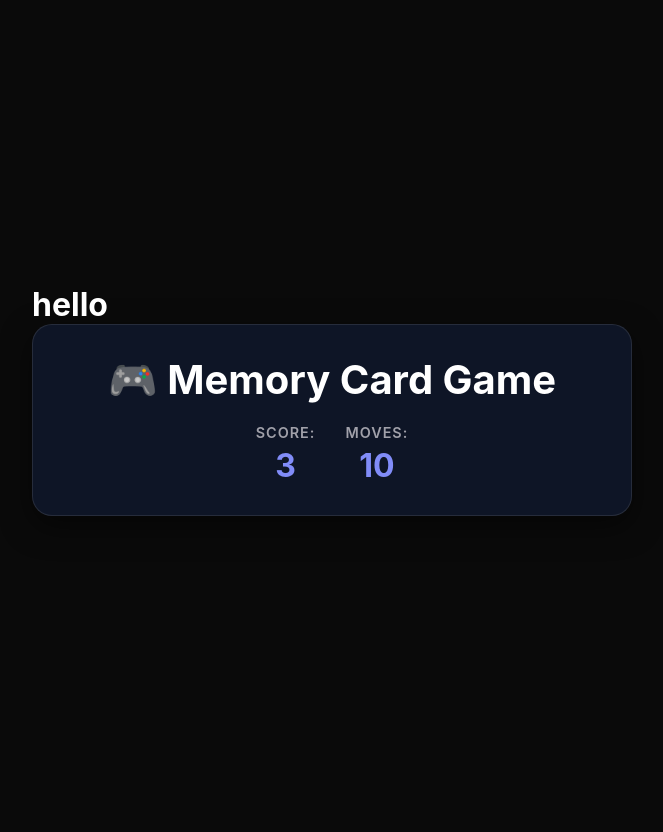
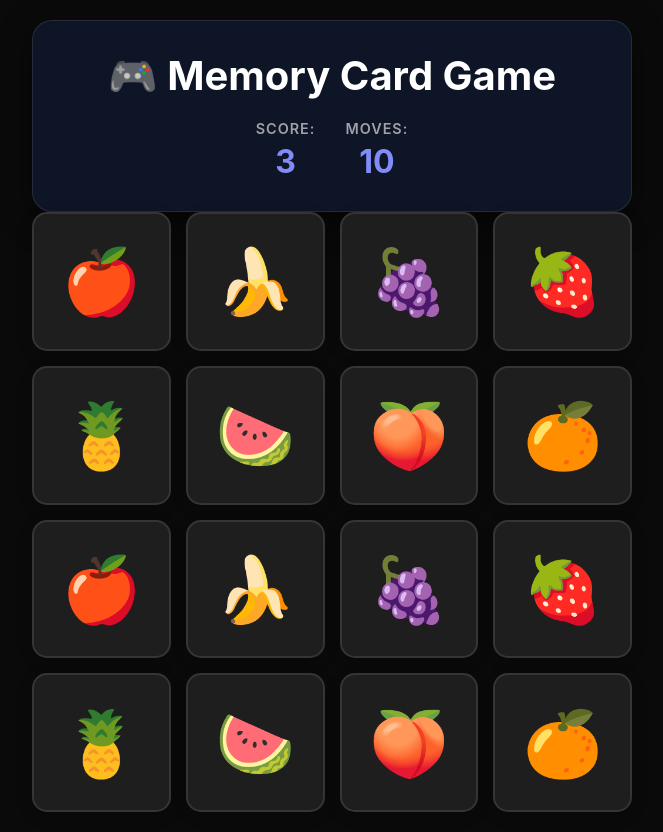
Before and after one commit to srinihithanalamachu-art/memory-card, a React (Vite) app in the folder card_game/: page / in a window 1280 px wide. Shown: the whole page, without its empty margins (8-671 px from the left). Before the commit the page ends 800 px from the top, so only its background shows below. Built offline with nearby package versions, Linux system fonts and the light colour scheme.

Commit message:
fruits emoji added

```diff
--- a/card_game/src/App.jsx
+++ b/card_game/src/App.jsx
@@ -1,5 +1,5 @@
 import GameHeader from "./components/GameHeader";
-
+import Card from "./components/Card";
 
 const cardValues=[
   "🍎",
@@ -26,8 +26,12 @@ function App() {
 
   return (
     <div className="App">
-      <h1> hello </h1>
     <GameHeader score={3} moves={10}/>
+    <div className="cards-grid">
+       {cardValues.map((card)=>(
+        <Card card={card} />
+      ))}
+    </div>
     </div>
   );
 }
--- /dev/null
+++ b/card_game/src/components/Card.jsx
@@ -0,0 +1,7 @@
+export const Card=({card})=>
+{
+    return (<div className="card">
+    <div className="card-back"> {card}</div>
+    </div>);
+}
+export default Card;
```
